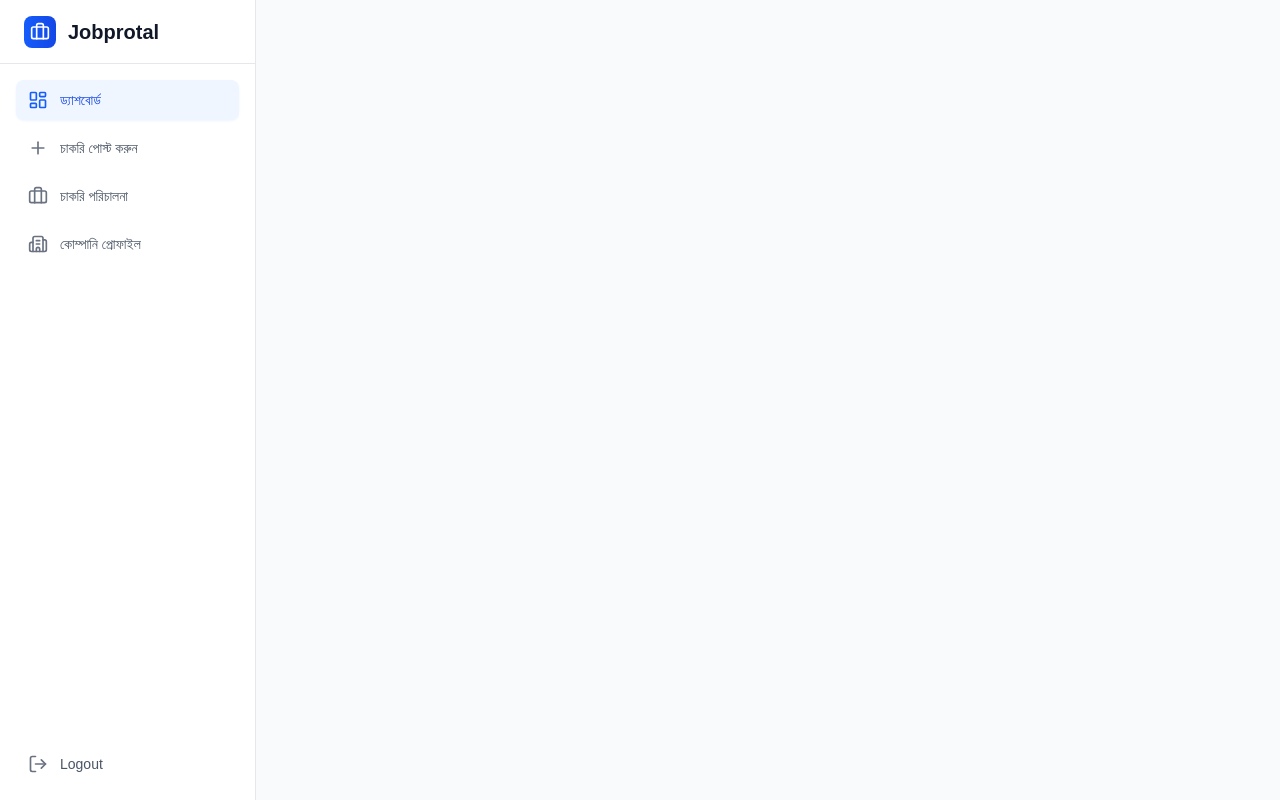
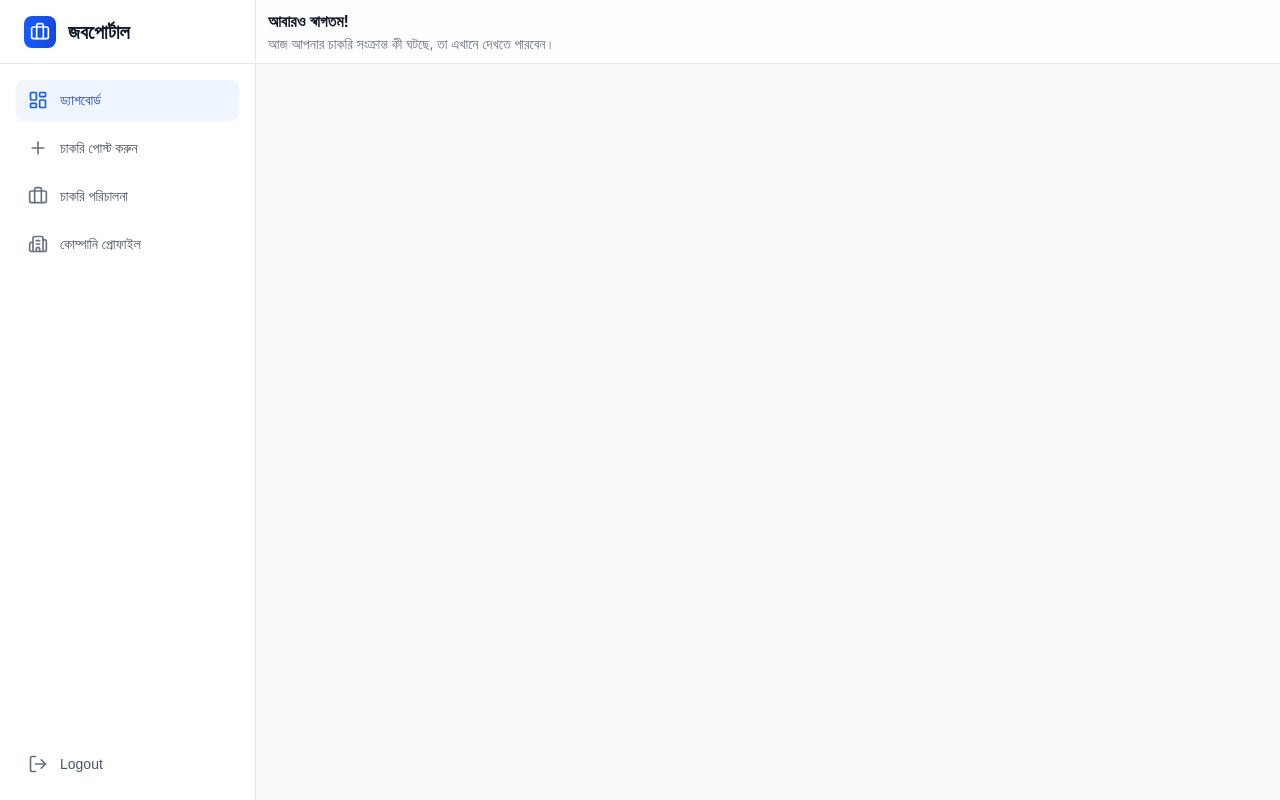
Before and after one commit to yeasin5060/job-portal, a React (Vite) app in the folder client/: page /employer-dashboard in a window 1280 px wide. Built offline with nearby package versions, Linux system fonts and the light colour scheme.

Commit message:
complete the main content function

```diff
--- a/client/src/components/layout/DashboardLayout.jsx
+++ b/client/src/components/layout/DashboardLayout.jsx
@@ -13,7 +13,7 @@ const NavigationItem = ({ item , isActive , onClick , isCollaspsed}) => {
         </button>
 }
 
-const DashboardLayout = ({activeMenu}) => {
+const DashboardLayout = ({activeMenu , children}) => {
 
     const {user , logout} = useAuth();
     const navigate = useNavigate();
@@ -76,7 +76,7 @@ const DashboardLayout = ({activeMenu}) => {
                             <div className='w-8 h-8 bg-gradient-to-r from-blue-600 to-blue-700 rounded-lg flex items-center justify-center'>
                                 <Briefcase className='w-5 h-5 text-white'/>
                             </div>
-                            <span className='text-xl font-bold text-gray-900'>Jobprotal</span>
+                            <span className='text-xl font-bold text-gray-900'> জবপোর্টাল</span>
                         </Link>
                     ) : (
                         <div className='w-8 h-8 bg-gradient-to-r from-blue-600 to-blue-700 rounded-lg flex items-center justify-center'>
@@ -101,6 +101,42 @@ const DashboardLayout = ({activeMenu}) => {
                 </button>
             </div>
        </div>
+       {/* mobile overlay */}
+       {isMobile && sidebarOpen && (
+        <div className='fixed inset-0 bg-black bg-opacity-25 z-40 backdrop-blur-sm' onClick={() => setSidebarOpne(false)}>
+
+        </div>
+       )}
+
+       {/* main content */}
+       <div className={`flex-1 flex flex-col transition-all duration-300 ${isMobile ? "ml-0" : sidebarCollapsed ? "ml-16" : "ml-64"}`}>
+            {/* top navbar */}
+            <header className='bg-white/80 backdrop-blur-sm border-b border-gray-200 h-16 flex items-center justify-between px-3 sticky top-0 z-30'>
+                <div className='flex items-center space-x-4'>
+                    {
+                        isMobile && (
+                            <button className='p-2 rounded-xl hover:bg-gray-100 transition-colors duration-200' onClick={toggleSidebar}>
+                                {sidebarOpen ? (<X className='h-5 w-5 text-gray-600'/>) : (<Menu className='h-5 w-5 text-gray-600'/>)}
+                            </button>
+                        )
+                    }
+                    <div>
+                        <h1 className='text-base font-semibold text-gray-900'>
+                            আবারও স্বাগতম!
+                        </h1>
+                        <p className='text-sm text-gray-500 hidden sm:block'>
+                            আজ আপনার চাকরি সংক্রান্ত কী ঘটছে, তা এখানে দেখতে পারবেন।
+                        </p>
+                    </div>
+                </div>
+                {/* profile dropdown */}
+                <div className='flex items-center space-x-3'>
+
+                </div>
+            </header>
+            {/* main content area */}
+            <main className='flex-1 overflow-auto p-6'>{children}</main>
+       </div>
     </div>
 
   )
```
